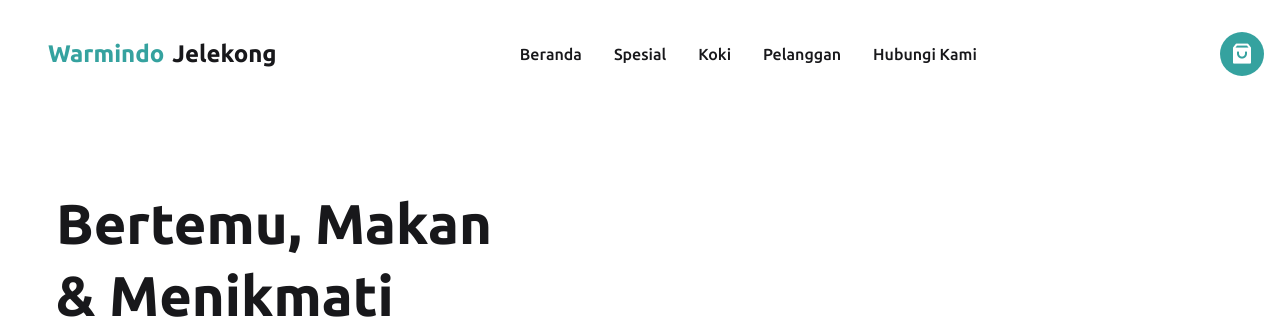
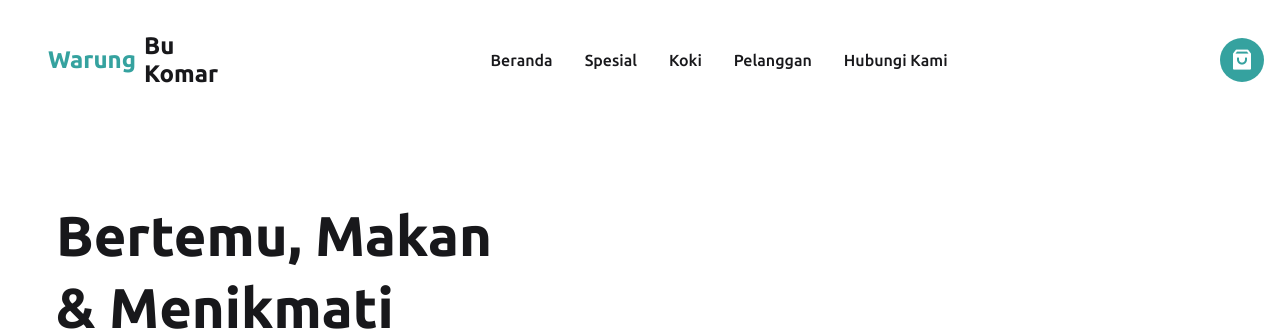
Before and after one commit to aldanirayhan/warmindo-jelekong, a plain HTML site: page index.html in a window 1280 px wide. Shown: the top 333 px of the page. Drawn offline with nearby package versions, Linux system fonts and the light colour scheme.

Commit message:
Update index.html

```diff
--- a/index.html
+++ b/index.html
@@ -34,7 +34,7 @@
       <nav>
         <div class="nav-header">
           <div class="logo nav-logo">
-            <a class="logo" href="#">Warmindo <span>Jelekong</span></a>
+            <a class="logo" href="#">Warung <span>Bu Komar</span></a>
           </div>
           <div class="nav-menu-btn" id="menu-btn">
             <span><i class="ri-menu-fill"></i></span>
```
